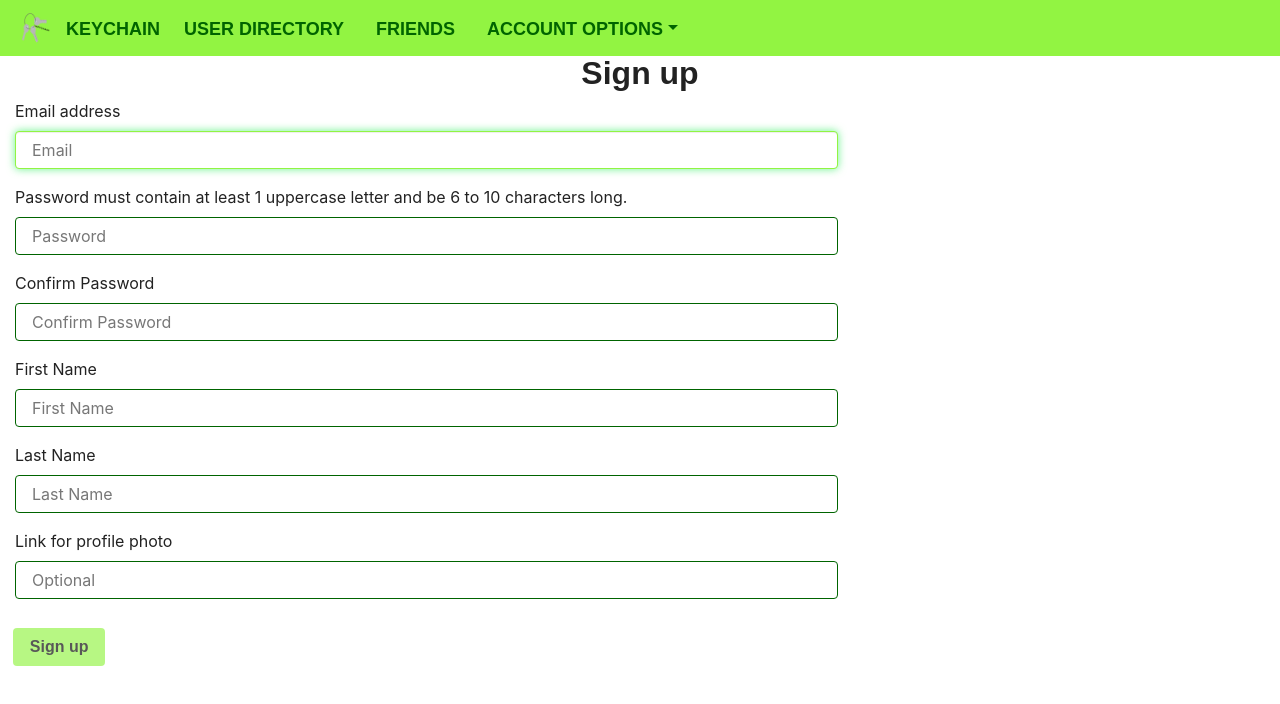
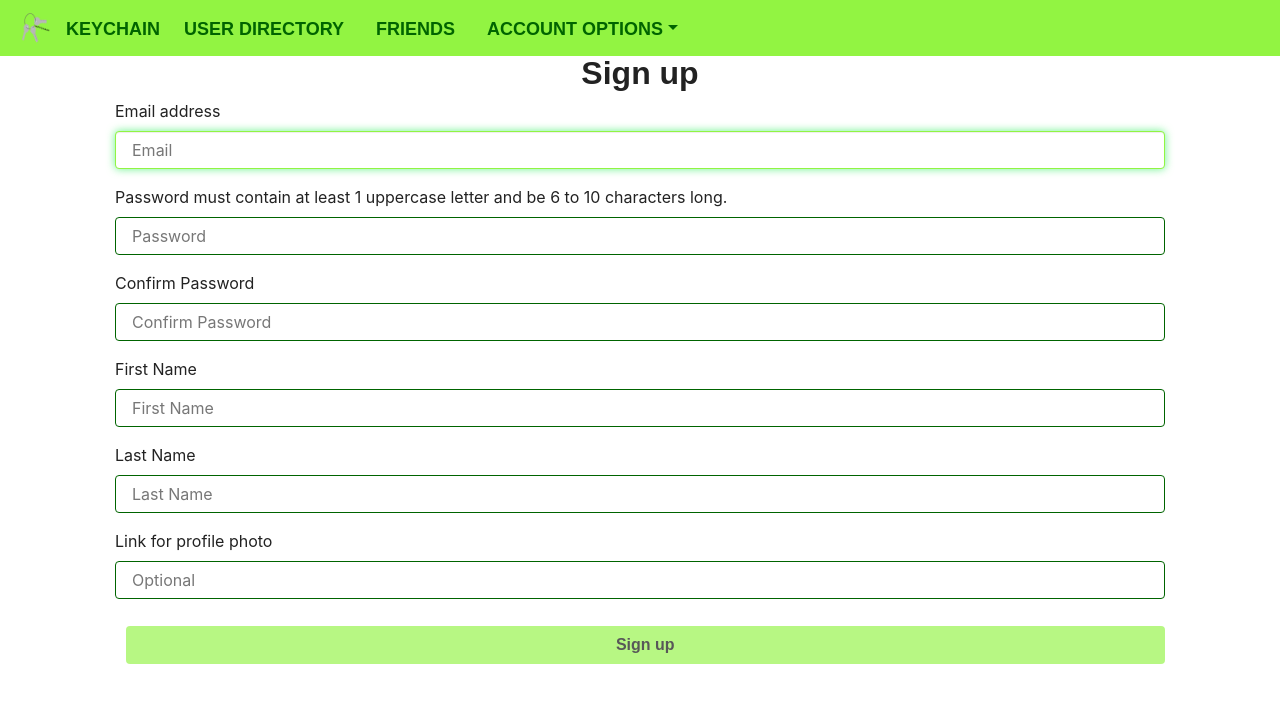
Before and after one commit to sl8te/keychain, a React (Create React App) app in the folder client/: page /signup in a window 1280 px wide. Shown: the top 704 px of the page. Built offline with nearby package versions, Linux system fonts and the light colour scheme; a web font is replaced by a local one.

Commit message:
added style for signup page

```diff
--- a/client/public/style.css
+++ b/client/public/style.css
@@ -169,3 +169,16 @@ button {
 .btnHome {
     width: 98%
 }
+
+.accountForm {
+    width: 96%;
+    margin-left: 2%
+}
+
+.signUpContent, .signupForm {
+    width: 100%
+}
+
+.btnSignup {
+    width: 99%
+}
--- a/client/src/pages/account/Account.js
+++ b/client/src/pages/account/Account.js
@@ -1,6 +1,7 @@
 import React, { Component } from "react";
 import { FormErrors } from './FormErrors';
 import API from "../../utils/API";
+import { Col } from "../../components/Grid";
 // const bcrypt = require("bcrypt-nodejs");
 
 
@@ -96,7 +97,7 @@ class Account extends Component {
 
   handleCancel = () => {
     API.editUser().then(res => {
-      window.location.assign("/authenticate");
+      window.location.assign("/friends");
     });
   }
 
@@ -113,8 +114,10 @@ class Account extends Component {
     if(this.state.firstName) {
       return (
         <form className="accountForm">
-         <h1>Hello {this.state.firstName}</h1>
+          <Col size="md-12 profileContent">
+         <h1>{this.state.firstName} {this.state.lastName}</h1>
           <h2>Account Details</h2>
+          </Col>
           <div className="panel panel-default">
             <FormErrors formErrors={this.state.formErrors} />
           </div>
--- a/client/src/pages/signup/Signup.js
+++ b/client/src/pages/signup/Signup.js
@@ -1,5 +1,6 @@
 import React, { Component } from "react";
 import { FormErrors } from './FormErrors';
+import { Col, Container } from "../../components/Grid";
 import API from "../../utils/API";
 
 class Signup extends Component {
@@ -89,12 +90,14 @@ class Signup extends Component {
 
   render () {
     return (
+      <Container>
+        <Col size="md-12" className="signUpContent">
           <form className="signupForm">
             <h2>Sign up</h2>
             <div className="panel panel-default">
               <FormErrors formErrors={this.state.formErrors} />
             </div>
-        <div className="col-md-8">
+            <div className="col-md-12">
               <div className={`form-group ${this.errorClass(this.state.formErrors.email)}`}>
                 <label htmlFor="email">Email address</label>
                 <input type="email" required className="form-control" name="email"
@@ -137,9 +140,11 @@ class Signup extends Component {
                   value={this.state.photoLink}
                   onChange={this.handleUserInput}  />
               </div>
+              <button type="button" className="btn btnSignup" disabled={!this.state.formValid} onClick={this.handleFormSubmit}>Sign up</button>
             </div>
-        <button type="button" className="btn" disabled={!this.state.formValid} onClick={this.handleFormSubmit}>Sign up</button>
           </form>
+        </Col>
+      </Container>
     )
   }
 }
```
Lines whose indentation alone changed are shown as unchanged.
